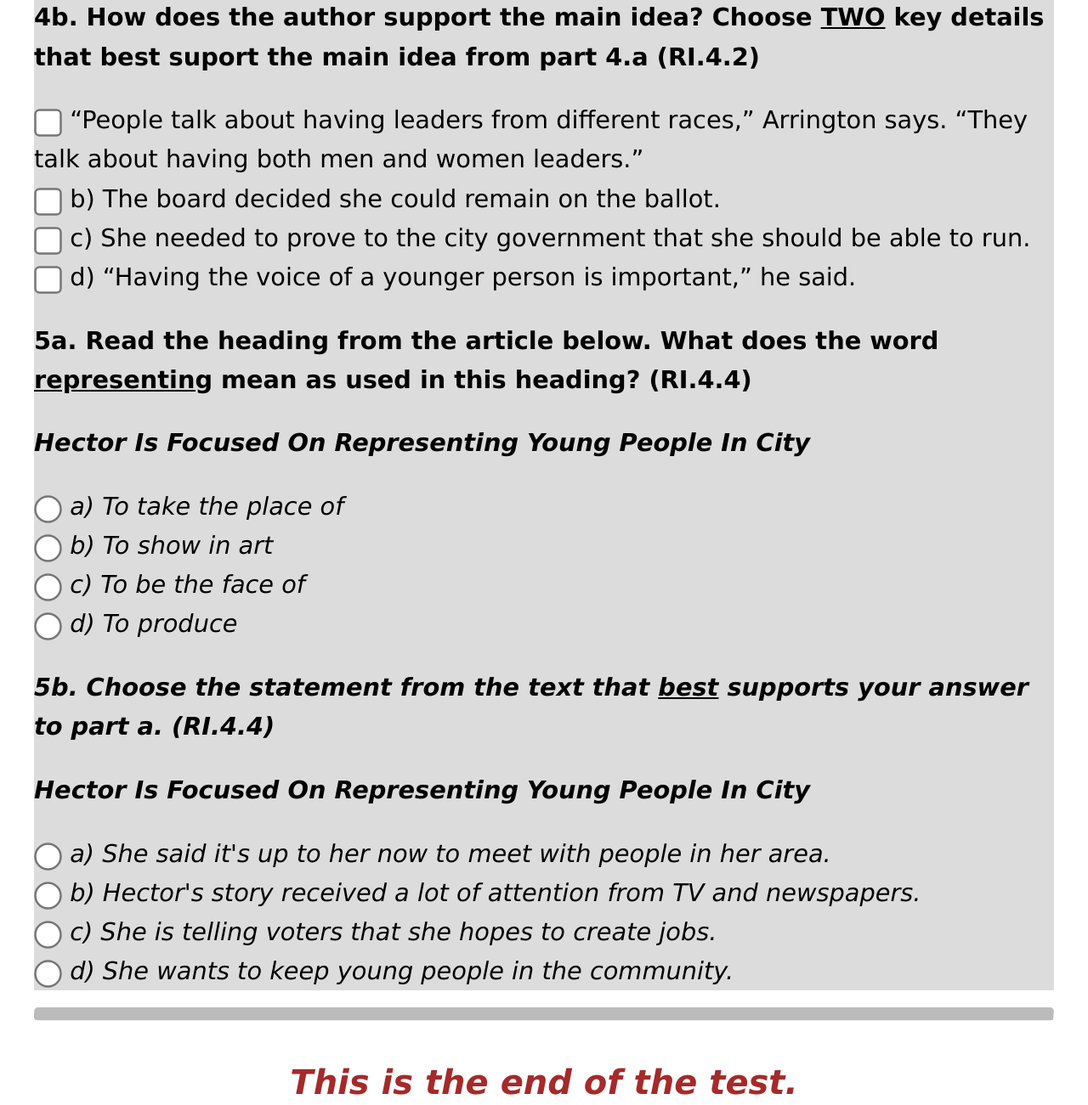
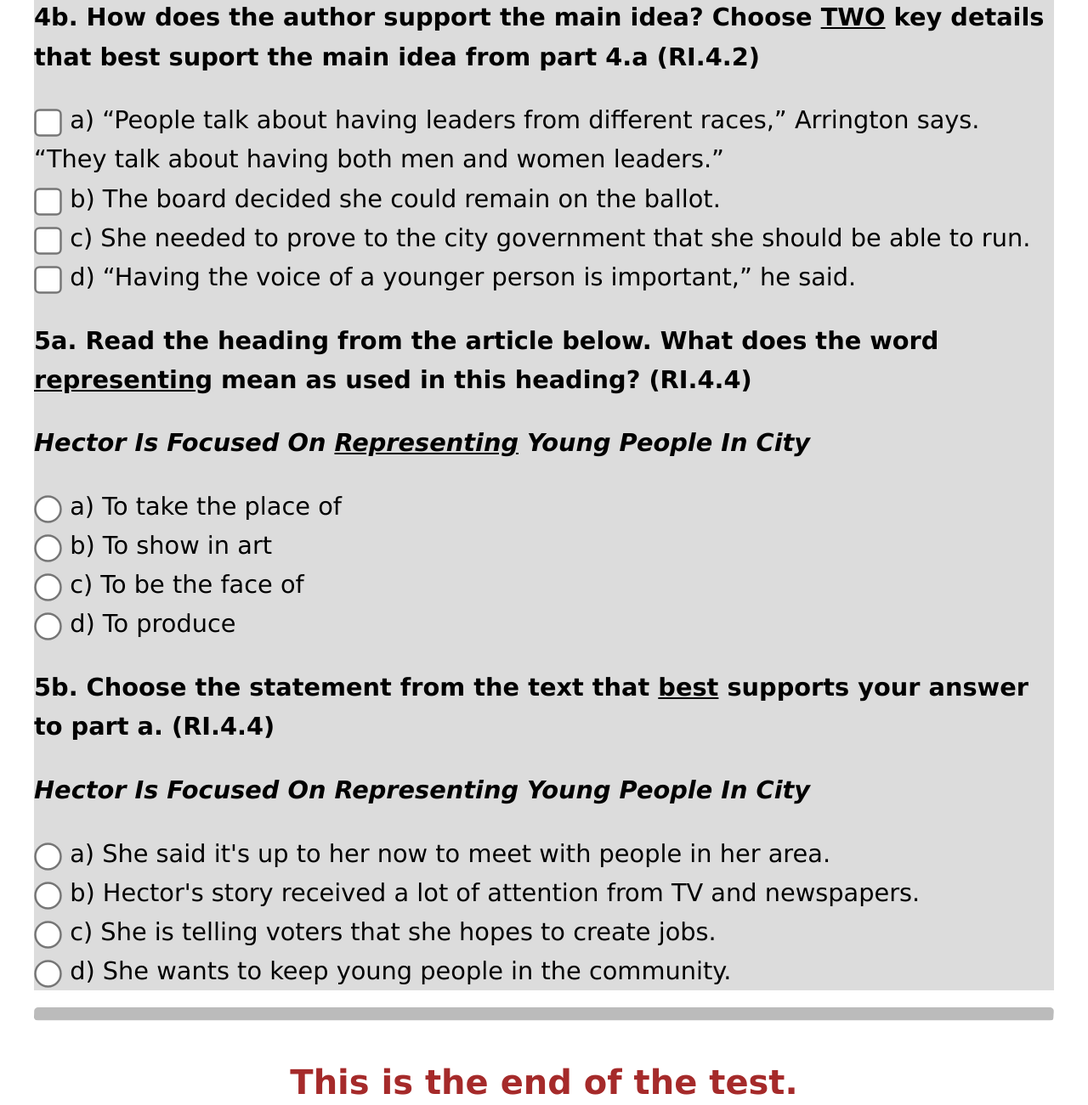
Before and after one commit to pdiazgonzalez/Grade4-Unit1-INF, a plain HTML site: page index.html in a window 1280 px wide. Shown: the part 6399-7700 px from the top of the page at 85% size. Drawn offline with Linux system fonts and the light colour scheme.

Commit message:
Update index.html
Fixed missing letter choice a) on question 4a.
Fixed italics on questions 5a and 5b.

```diff
--- a/index.html
+++ b/index.html
@@ -113,7 +113,7 @@ Hector's election team is made up mostly of young people. She hopes to knock on
     <!-- 4b -->
     <div class="question" data-answer="c,d" data-type="checkbox" data-name="q4b">
       <p><strong>4b. How does the author support the main idea? Choose <u>TWO</u> key details that best suport the main idea from part 4.a (RI.4.2)</strong></p>
-      <label for="q4b_a"><input type="checkbox" name="q4b" value="a" id="q4b_a"> “People talk about having leaders from different races,” Arrington says. “They talk about having both men and women leaders.”</label><br>
+      <label for="q4b_a"><input type="checkbox" name="q4b" value="a" id="q4b_a"> a) “People talk about having leaders from different races,” Arrington says. “They talk about having both men and women leaders.”</label><br>
       <label for="q4b_b"><input type="checkbox" name="q4b" value="b" id="q4b_b"> b) The board decided she could remain on the ballot.</label><br>
       <label for="q4b_c"><input type="checkbox" name="q4b" value="c" id="q4b_c"> c) She needed to prove to the city government that she should be able to run.</label><br>
       <label for="q4b_d"><input type="checkbox" name="q4b" value="d" id="q4b_d"> d) “Having the voice of a younger person is important,” he said.</label><br>
@@ -122,7 +122,7 @@ Hector's election team is made up mostly of young people. She hopes to knock on
     <!-- 5a -->
     <div class="question" data-answer="c" data-type="radio" data-name="q5a">
       <p><strong>5a. Read the heading from the article below. What does the word <u>representing</u> mean as used in this heading?  (RI.4.4)</strong></p>
-      <p><strong><em>Hector Is Focused On Representing Young People In City<em></strong></p>
+      <p><strong><em>Hector Is Focused On <u>Representing</u> Young People In City</em></strong></p>
       <label for="q5a_a"><input type="radio" name="q5a" value="a" id="q5a_a"> a) To take the place of</label><br>
       <label for="q5a_b"><input type="radio" name="q5a" value="b" id="q5a_b"> b) To show in art</label><br>
       <label for="q5a_c"><input type="radio" name="q5a" value="c" id="q5a_c"> c) To be the face of</label><br>
@@ -132,7 +132,7 @@ Hector's election team is made up mostly of young people. She hopes to knock on
     <!-- 5b -->
     <div class="question" data-answer="d" data-type="radio" data-name="q5b">
       <p><strong>5b. Choose the statement from the text that <u>best</u> supports your answer to part a. (RI.4.4)</strong></p>
-      <p><strong><em>Hector Is Focused On Representing Young People In City<em></strong></p>
+      <p><strong><em>Hector Is Focused On Representing Young People In City</em></strong></p>
       <label for="q5b_a"><input type="radio" name="q5b" value="a" id="q5b_a"> a) She said it's up to her now to meet with people in her area.</label><br>
       <label for="q5b_b"><input type="radio" name="q5b" value="b" id="q5b_b"> b) Hector's story received a lot of attention from TV and newspapers.</label><br>
       <label for="q5b_c"><input type="radio" name="q5b" value="c" id="q5b_c"> c) She is telling voters that she hopes to create jobs.</label><br>
```
